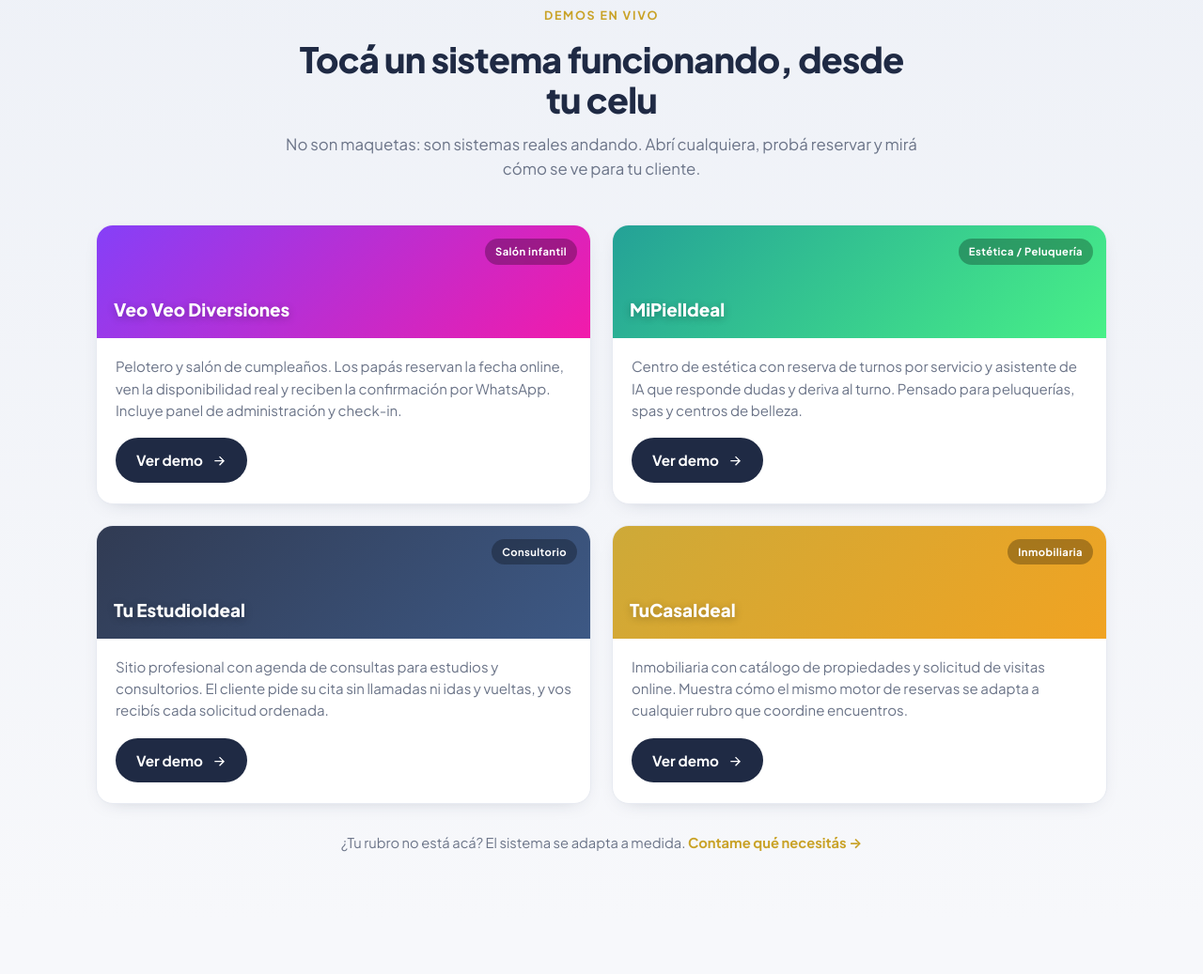
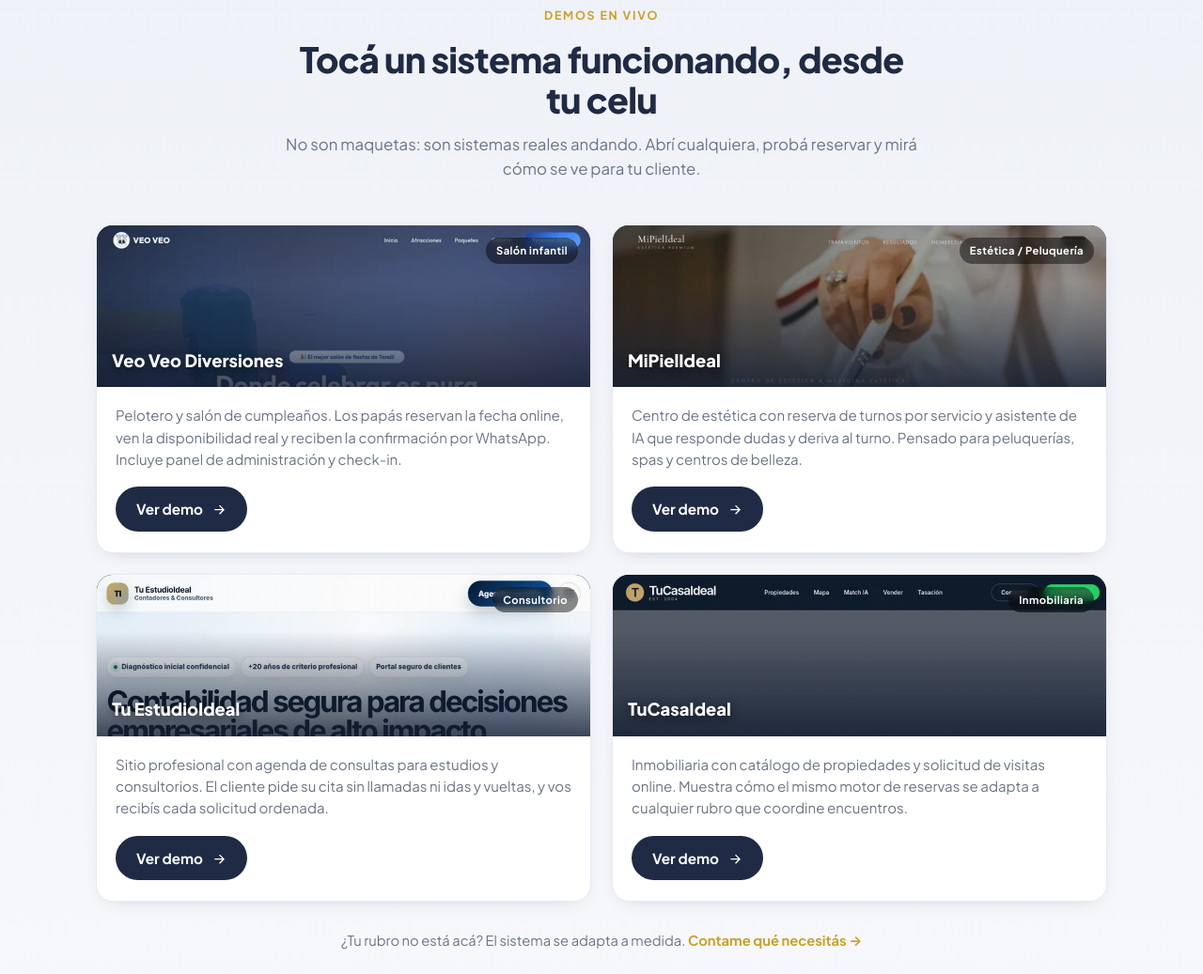
Before and after one commit to maxiroblesfx-commits/mr-soluciones, a plain HTML site: page index.html in a window 1280 px wide. Shown: the part 1597-2634 px from the top of the page at 94% size. Drawn offline with Linux system fonts and the light colour scheme.

Commit message:
feat(demos): capturas reales de cada sitio como fondo de las tarjetas (WebP optimizado)
Co-Authored-By: Claude Opus 4.8 <noreply@anthropic.com>

```diff
--- a/index.html
+++ b/index.html
@@ -163,15 +163,19 @@
   }
   .demo:hover{transform:translateY(-5px);box-shadow:var(--shadow)}
   .demo .thumb{
-    height:120px;display:flex;align-items:flex-end;padding:16px 18px;position:relative;color:#fff;
+    height:172px;display:flex;align-items:flex-end;padding:14px 16px;position:relative;color:#fff;overflow:hidden;background:#1F2A44;
   }
-  .demo .thumb:before{content:"";position:absolute;inset:0;opacity:.92}
-  .demo .thumb.veo:before{background:linear-gradient(135deg,#7b2ff7,#f107a3)}
-  .demo .thumb.piel:before{background:linear-gradient(135deg,#11998e,#38ef7d)}
-  .demo .thumb.estudio:before{background:linear-gradient(135deg,#1F2A44,#2c4a7a)}
-  .demo .thumb.casa:before{background:linear-gradient(135deg,#c9a227,#ef9b0f)}
-  .demo .thumb .label{position:relative;z-index:1;font-weight:800;font-size:1.18rem;text-shadow:0 2px 8px rgba(0,0,0,.25)}
-  .demo .thumb .vert{position:relative;z-index:1;position:absolute;top:14px;right:14px;background:rgba(0,0,0,.28);backdrop-filter:blur(4px);padding:5px 11px;border-radius:999px;font-size:.7rem;font-weight:700;letter-spacing:.04em}
+  /* captura real del sitio */
+  .demo .thumb .shot{position:absolute;inset:0;width:100%;height:100%;object-fit:cover;object-position:top center;z-index:0;background:#1F2A44}
+  /* velo oscuro para que el texto se lea sobre la captura */
+  .demo .thumb:before{content:"";position:absolute;inset:0;z-index:1;background:linear-gradient(180deg,rgba(20,31,51,.02) 35%,rgba(20,31,51,.82) 100%)}
+  /* color de respaldo (se ve solo si la captura no carga) */
+  .demo .thumb.veo{background:linear-gradient(135deg,#7b2ff7,#f107a3)}
+  .demo .thumb.piel{background:linear-gradient(135deg,#11998e,#38ef7d)}
+  .demo .thumb.estudio{background:linear-gradient(135deg,#1F2A44,#2c4a7a)}
+  .demo .thumb.casa{background:linear-gradient(135deg,#c9a227,#ef9b0f)}
+  .demo .thumb .label{position:relative;z-index:2;font-weight:800;font-size:1.15rem;text-shadow:0 2px 10px rgba(0,0,0,.6)}
+  .demo .thumb .vert{position:absolute;top:13px;right:13px;z-index:2;background:rgba(0,0,0,.45);backdrop-filter:blur(4px);padding:5px 11px;border-radius:999px;font-size:.7rem;font-weight:700;letter-spacing:.04em}
   .demo .body{padding:18px 20px 22px;display:flex;flex-direction:column;flex:1}
   .demo .body p{color:var(--muted);font-size:.94rem;margin-bottom:18px;flex:1}
   .demo .body .ver{
@@ -353,7 +357,7 @@
     <div class="demos-grid">
       <!-- Demo 1 -->
       <div class="demo reveal">
-        <div class="thumb veo"><span class="vert">Salón infantil</span><span class="label">Veo Veo Diversiones</span></div>
+        <div class="thumb veo"><img class="shot" src="assets/demos/veo.webp" alt="Vista del sistema Veo Veo Diversiones" loading="lazy" onerror="this.remove()" /><span class="vert">Salón infantil</span><span class="label">Veo Veo Diversiones</span></div>
         <div class="body">
           <p>Pelotero y salón de cumpleaños. Los papás reservan la fecha online, ven la disponibilidad real y reciben la confirmación por WhatsApp. Incluye panel de administración y check-in.</p>
           <a class="ver" href="https://veo-veo-diversiones.web.app/index.html" target="_blank" rel="noopener">
@@ -364,7 +368,7 @@
 
       <!-- Demo 2 -->
       <div class="demo reveal">
-        <div class="thumb piel"><span class="vert">Estética / Peluquería</span><span class="label">MiPielIdeal</span></div>
+        <div class="thumb piel"><img class="shot" src="assets/demos/mipielideal.webp" alt="Vista del sistema MiPielIdeal" loading="lazy" onerror="this.remove()" /><span class="vert">Estética / Peluquería</span><span class="label">MiPielIdeal</span></div>
         <div class="body">
           <p>Centro de estética con reserva de turnos por servicio y asistente de IA que responde dudas y deriva al turno. Pensado para peluquerías, spas y centros de belleza.</p>
           <a class="ver" href="https://maxiroblesfx-commits.github.io/mipielideal/" target="_blank" rel="noopener">
@@ -375,7 +379,7 @@
 
       <!-- Demo 3 -->
       <div class="demo reveal">
-        <div class="thumb estudio"><span class="vert">Consultorio</span><span class="label">Tu EstudioIdeal</span></div>
+        <div class="thumb estudio"><img class="shot" src="assets/demos/tu-estudio-ideal.webp" alt="Vista del sistema Tu EstudioIdeal" loading="lazy" onerror="this.remove()" /><span class="vert">Consultorio</span><span class="label">Tu EstudioIdeal</span></div>
         <div class="body">
           <p>Sitio profesional con agenda de consultas para estudios y consultorios. El cliente pide su cita sin llamadas ni idas y vueltas, y vos recibís cada solicitud ordenada.</p>
           <a class="ver" href="https://maxiroblesfx-commits.github.io/tu-estudio-ideal/" target="_blank" rel="noopener">
@@ -386,7 +390,7 @@
 
       <!-- Demo 4 -->
       <div class="demo reveal">
-        <div class="thumb casa"><span class="vert">Inmobiliaria</span><span class="label">TuCasaIdeal</span></div>
+        <div class="thumb casa"><img class="shot" src="assets/demos/tucasaideal.webp" alt="Vista del sistema TuCasaIdeal" loading="lazy" onerror="this.remove()" /><span class="vert">Inmobiliaria</span><span class="label">TuCasaIdeal</span></div>
         <div class="body">
           <p>Inmobiliaria con catálogo de propiedades y solicitud de visitas online. Muestra cómo el mismo motor de reservas se adapta a cualquier rubro que coordine encuentros.</p>
           <a class="ver" href="https://tucasaideal.vercel.app/" target="_blank" rel="noopener">
```
Also changed, not shown: assets/demos/mipielideal.webp (added), assets/demos/tu-estudio-ideal.webp (added), assets/demos/tucasaideal.webp (added), assets/demos/veo.webp (added).
